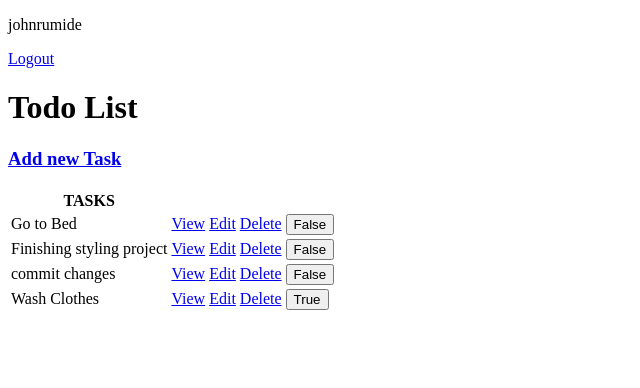
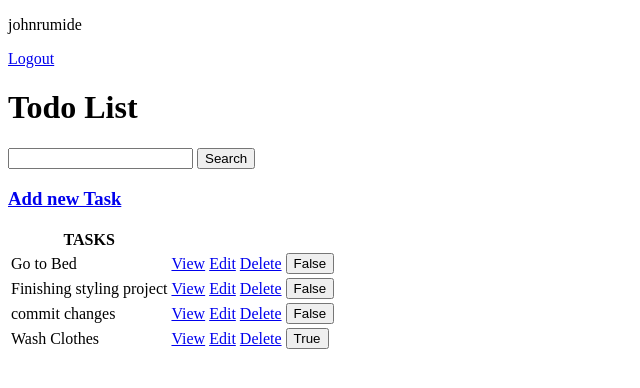
Before and after one commit to Codemaniac6/Todo_list-Python, a Django app: page / in a window 1280 px wide. Shown: the top 388 px of the page, without its empty margins (0-640 px from the left). Run offline with Django 3.2, Linux system fonts and the light colour scheme; a user stored in the database is signed in; data comes from the database, SQL or seed files in the repository; both versions use the stored data as it was after the commit.

Commit message:
Added user registration and implemented task search feature

```diff
--- a/todo/templates/todo/auth/registration.html
+++ b/todo/templates/todo/auth/registration.html
@@ -12,6 +12,6 @@
         {{ form.as_p }}
         <input type="submit" value="Create account" />
     </form>
-
+    <p>Already have an account? <a href="{% url 'login' %}">Login</a></p>
 </body>
 </html>
--- a/todo/templates/todo/task_list.html
+++ b/todo/templates/todo/task_list.html
@@ -12,6 +12,11 @@
         <a href="{% url 'login' %}">Login</a>
     {% endif %}
     <h1>Todo List</h1>
+
+    <form method="GET">
+        <input type="text" name='search-area' value="{{ search_input }}" />
+        <input type="submit" value="Search" />
+    </form>
 
     <h3><a href="{% url 'task-create' %}">Add new Task</a></h3>
 
--- a/todo/views.py
+++ b/todo/views.py
@@ -1,8 +1,11 @@
-from django.shortcuts import render, HttpResponse
-from django.views.generic import ListView, DetailView, CreateView, UpdateView, DeleteView
+from django.shortcuts import render, HttpResponse, redirect
+from django.views.generic import ListView, DetailView, CreateView, UpdateView, DeleteView, FormView
 from django.contrib.auth.views import LoginView, LogoutView
 from django.contrib.auth.mixins import LoginRequiredMixin
 from django.contrib.auth.models import User
+from django.contrib.auth.forms import UserCreationForm
+from django.contrib.auth import login
+
 from django.urls import reverse_lazy
 
 from .models import Task
@@ -12,11 +15,22 @@ def home(request):
     return HttpResponse('To-do List')
 
 
-class RegistrationView(CreateView):
-    model = User
-    fields = '__all__'
+class RegistrationView(FormView):
+    form_class = UserCreationForm
     template_name = 'todo/auth/registration.html'
+    redirect_authenticated_user = True
     success_url = reverse_lazy('task_list')
+
+    def form_valid(self, form):
+        user = form.save()
+        if user is not None:
+            login(self.request, user)
+        return super(RegistrationView, self).form_valid(form)
+
+    def get(self, *args, **kwargs):
+        if self.request.user.is_authenticated:
+            return redirect('task_list')
+        return super(RegistrationView, self).get(*args, **kwargs)
 
 
 class TaskLoginView(LoginView):
@@ -38,6 +52,12 @@ class TaskListView(LoginRequiredMixin, ListView):
         context = super().get_context_data(**kwargs)
         context['tasks'] = context['tasks'].filter(user=self.request.user)
         context['counts'] = context['tasks'].filter(completed=False).count()
+
+        search_input = self.request.GET.get('search-area') or ''
+        if search_input:
+            context['tasks'] = context['tasks'].filter(title__icontains=search_input)
+
+        context['search_input'] = search_input
         return context
 
 
```
Also changed, not shown: db.sqlite3.
